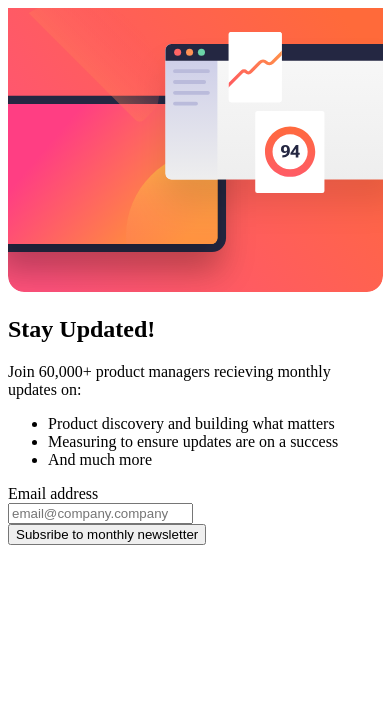
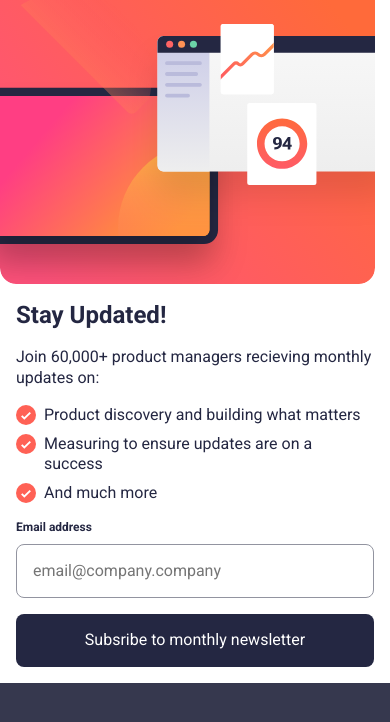
Before and after one commit to sanyomor-01/newsletter-sign-up, a plain HTML site: page index.html in a window 390 px wide. Drawn offline with Linux system fonts and the light colour scheme.

Commit message:
mobile style done

```diff
--- a/css/style.css
+++ b/css/style.css
@@ -1,8 +1,173 @@
+@import url('https://fonts.googleapis.com/css2?family=Roboto:wght@400;700&display=swap');
+
+:root {
+    --Dark-Slate-Grey: hsl(234, 29%, 20%);
+    --Charcoal-Grey: hsl(235, 18%, 26%);
+    --Grey: hsl(231, 7%, 60%);
+    --White: hsl(0, 0%, 100%);
+    --tomato: hsl(4, 100%, 67%);
+    --Shadow: hsla(4, 100%, 67%, 0.502);
+    --errorbg: hsl(5, 100%, 95%);
+
+    --Tomato: hsl(4, 100%, 67%);
+    --orange: hsl(12, 100%, 53%);
+    --Soft-red: hsl(350, 99%, 67%);
+
+    /* spacing*/
+    --space--xm: 4px;
+    --space--sm: 8px;
+    --space--md: 16px;
+    --space--lg: 24px;
+
+    /* corner radius */
+    --rounded-sm: 8px;
+    --rounded--md: 16px;
+    --rounded--lg: 24px;
+
+    --font-size: 1rem;
+
+    /* gradient */
+     --gredient: linear-gradient(to right, var(--Soft-red), var(--tomato));
+
+}
+
+*, *::before, *::after {
+    margin: 0;
+    padding: 0;
+    box-sizing: border-box;
+}
+img,
+picture {
+  max-width: 100%;
+  display: block;
+}
+
+ul[role='list'],
+ol[role='list'] {
+  list-style: none;
+}
+
+input,
+button,
+textarea,
+select {
+  font: inherit;
+}
+.grid-sm {
+    display: grid;
+    gap: var(--space--sm);
+}
+
+.grid-md {
+    display: grid;
+    gap: var(--space--md);
+}
+.grid-lg {
+    display: grid;
+    gap: var(--space--lg);
+}
+
+/* container styles*/
+body{
+    background-color: var(--Charcoal-Grey);
+    font-family: 'Roboto';
+    font-size: var(--font-size);
+    color: var(--Dark-Slate-Grey);
+    line-height: 1.3;
+}
+
+.container {
+    background-color: var(--White);
+}
+
+.card {
+    display: flex;
+    flex-wrap: wrap-reverse;
+}
+
+.content {
+    padding: var(--space--md);
+}
+
+li {
+    list-style-type: none;
+    display: flex;
+    justify-content: start;
+    gap: var(--space--sm);
+
+}
+
+ul li img {
+    align-self: flex-start;
+    width: 20px;
+}
+
+.Label {
+    display: flex;
+    justify-content: space-between;
+}
+
+.small{
+    font-size: 12px;
+    font-weight: bold;
+}
+
+input{
+    border: 1px solid var(--Grey);
+    padding: var(--space--md);
+    border-radius: var(--rounded-sm);
+    outline: none;
+}
+
+button,input{
+    font-family: inherit;
+}
+
+button{
+    background-color: var(--Dark-Slate-Grey);
+    padding: var(--space--md);
+    border-radius: var(--rounded-sm);
+    width: 100%;
+    border: 0;
+    color: var(--White);
+    cursor: pointer;
+}
+
+button:hover {
+    background-image: var(--gredient);
+    box-shadow: 0px 16px 32px var(--Shadow);
+}
+
+button:active {
+    box-shadow: 0px 2px 10px var(--Tomato);
+    transform: translateY(3px);
+}
+
 .hidden {
     display: none;
 }
 
-.error-state{
-    background-color: rgb(250, 160, 160);
-    color: red;
+.error {
+    color: var(--tomato);
 }
+.error-state {
+    background-color: var(--errorbg);
+    border: 1px solid var(--orange);
+    color: var(--orange);
+  }
+
+
+@media  screen and (max-width: 500px) {
+    .desktop-image {
+        display: none;
+    }
+}
+@media  screen and (min-width: 501px) {
+    .mobile-image {
+        display: none;
+    }
+    .card {
+        display: flex;
+        flex-wrap: nowrap;
+    }
+}
--- a/index.html
+++ b/index.html
@@ -11,34 +11,37 @@
   <main>
       <div class="container">
         <div class="card">
-          <picture>
-            <source media="(min-width: 768px)" srcset="./assets/images/illustration-sign-up-desktop.svg">
-            <img src="./assets/images/illustration-sign-up-mobile.svg" alt="background image">
-          </picture>
-          <section class="content ">
+          <section class="content grid-md ">
             <h1 class="title">Stay Updated!</h1>
             <p>Join 60,000+ product managers recieving monthly updates on:</p>
-            <ul>
-              <li>Product discovery and building what matters</li>
-              <li>Measuring to ensure updates are on a success</li>
-              <li>And much more</li>
+
+            <ul class="grid-sm " >
+              <li> <img src="./assets/images/icon-list.svg" alt="">Product discovery and building what matters</li>
+              <li><img src="./assets/images/icon-list.svg" alt="">Measuring to ensure updates are on a success</li>
+              <li><img src="./assets/images/icon-list.svg" alt="">And much more</li>
             </ul>
-            <form id="form">
-              <div class="form-control">
-                <div>
-                  <label for="email">Email address</label>
-                  <span class="error"></span>
+
+            <form id="form" class="grid-md">
+              <div class="grid-sm">
+                <div class="Label">
+                  <label class="small" for="email">Email address</label>
+                  <span class="error small"></span>
                 </div>
                 <input type="email" placeholder="email@company.company">
               </div>
               <button type=" submit">Subsribe to monthly newsletter</button>
             </form>
           </section>
+          <div>
+            <img class="desktop-image"  src="./assets/images/illustration-sign-up-desktop.svg">
+            <img class="mobile-image" src="./assets/images/illustration-sign-up-mobile.svg" alt="background image">
+          </div>
         </div>
-        <section class="success hidden">
+
+        <section class="success grid-lg hidden ">
           <img src="./assets/images/icon-success.svg" alt="success">
           <h1 class="header">Thanks for subscribing!</h1>
-          <p class="msg">A confirmation email has been sent to <strong><span class="user--email"><</span></strong> Please open it and click the button inside to confirm you subscribtion</p>
+          <p class="msg">A confirmation email has been sent to <strong><span class="user--email"></span></strong> Please open it and click the button inside to confirm you subscribtion</p>
           <button class="dismiss-btn" type="submit">Dismiss message</button>
         </section>
       </div>
```
